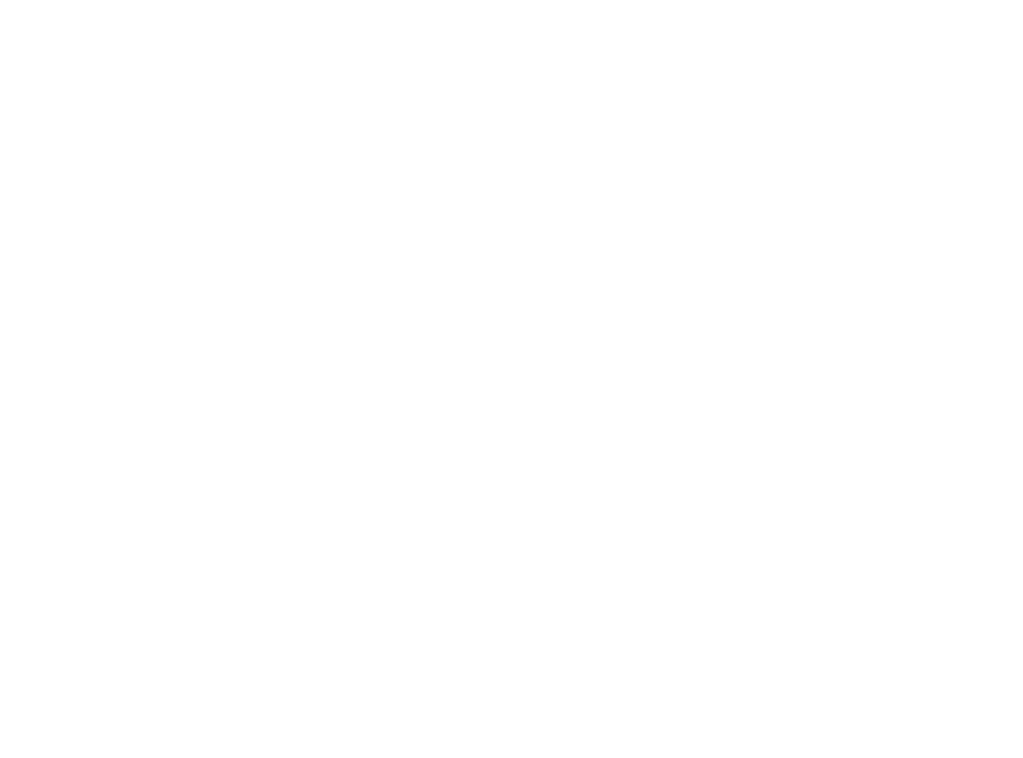
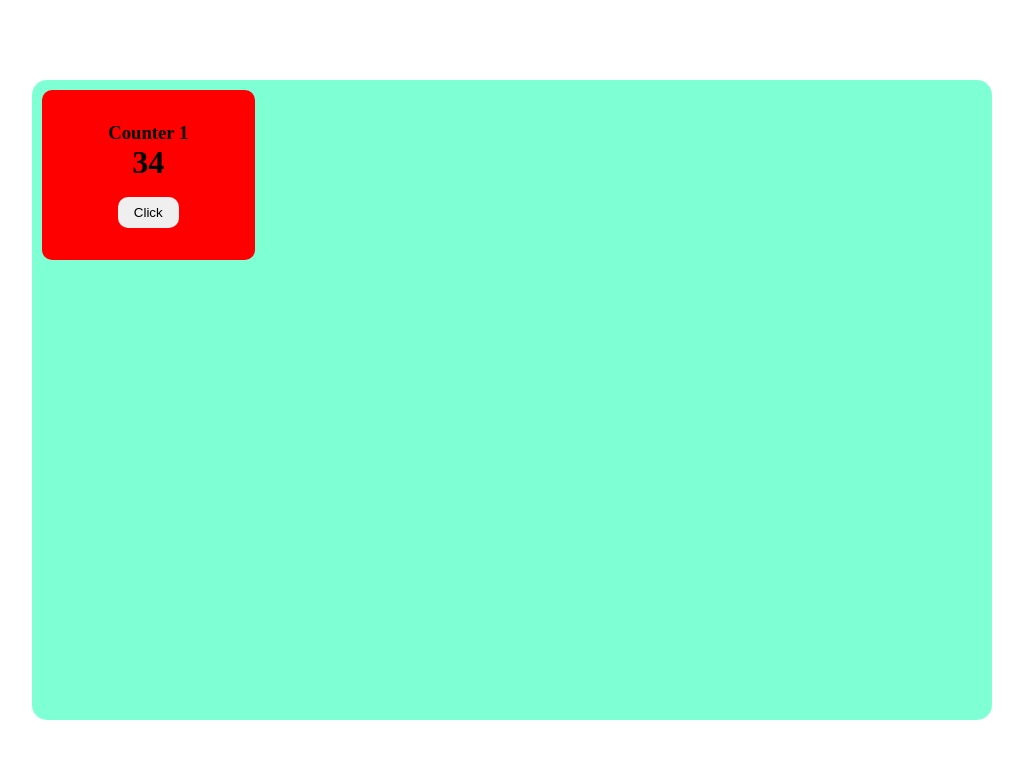
Before and after one commit to weilunchen210/Countio, a plain HTML site: page index.html in a window 1280 px wide. Shown: the whole page, without its empty margins (128-1151 px from the left). Drawn offline with Linux system fonts and the light colour scheme.

Commit message:
initial template

```diff
--- a/index.html
+++ b/index.html
@@ -6,14 +6,18 @@
     <meta charset="UTF-8">
     <meta name="viewport" content="width=device-width, initial-scale=1.0">
     <link rel="stylesheet" href="styles.css">
-    <title>Countio/title>
+    <title>Countio</title>
 </head>
 
 
 <body>
     <div class="wrapper">
         <div class="main-container">
-
+            <div class="counter-container">
+                <h3>Counter 1</h3>
+                <h1>34</h1>
+                <button>Click</button>
+            </div>
         </div>
     </div>
 </body>
--- a/styles.css
+++ b/styles.css
@@ -0,0 +1,43 @@
+* {
+    margin: 0;
+    padding: 0;
+}
+
+
+
+.wrapper{
+    max-width:100vw;
+    height:100vh;
+    display:flex;
+    justify-content: center;
+    align-items: center;
+}
+
+.main-container{
+    display:grid;
+    grid-template-columns: repeat(4, 1fr);
+    grid-template-rows: auto 1fr auto;
+    gap: 10px;
+    height:80vh;
+    width:75vw;
+    background-color:aquamarine;
+    border-radius:15px;
+}
+
+.counter-container{
+    padding: 2rem;
+    border-radius:10px;
+    background-color:red;
+    margin:10px;
+    display:flex;
+    flex-direction: column;
+    justify-content: center;
+    align-items: center;
+}
+
+.counter-container button{
+    padding:0.5rem 1rem 0.5rem 1rem;
+    border:none;
+    border-radius:10px;
+    margin-top:1rem;
+}
```
